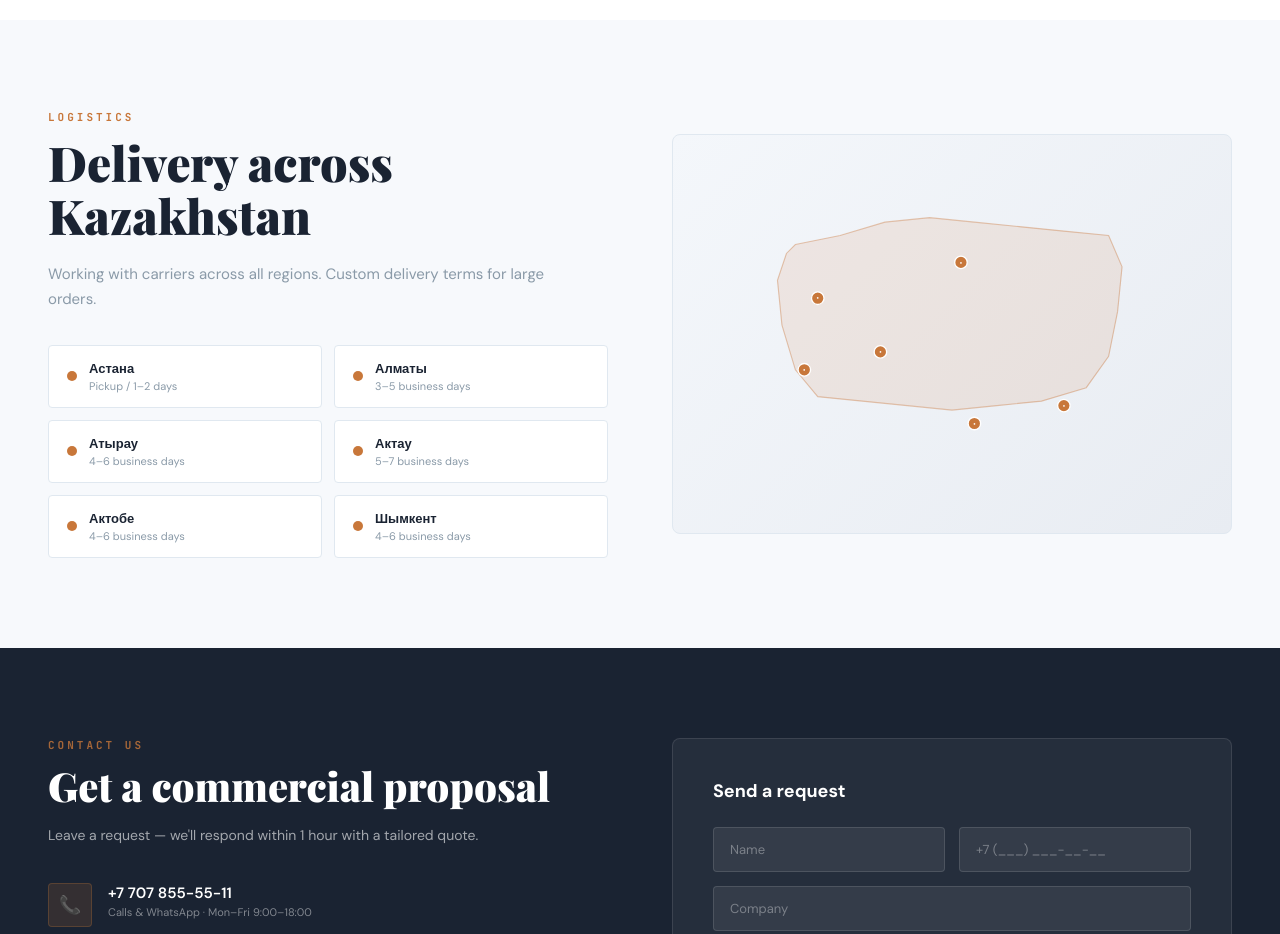
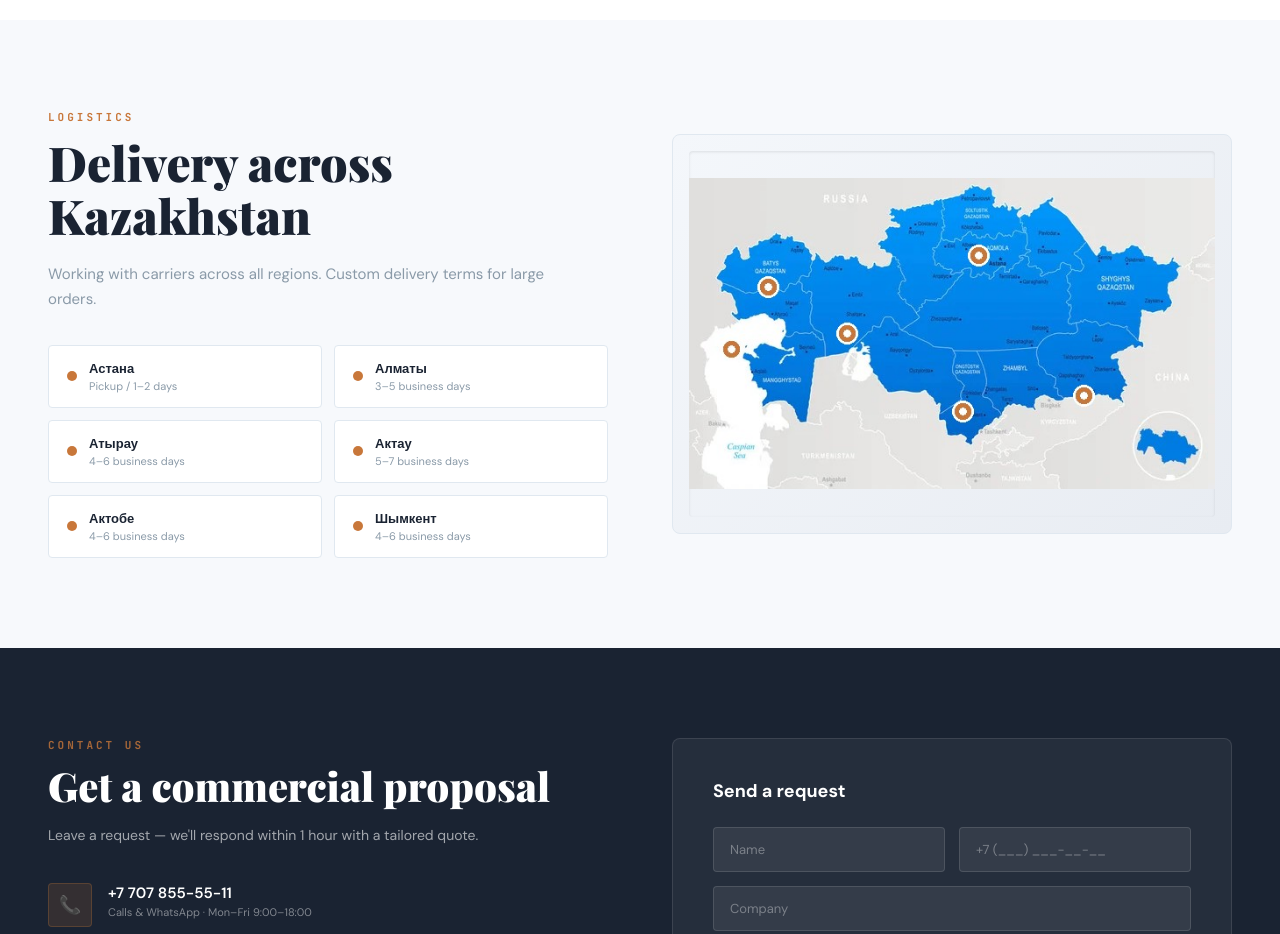
Before and after one commit to DauletTemir/astana-valve, a website: page index.html in a window 1280 px wide. Shown: the part 6920-7854 px from the top of the page. Drawn offline with nearby package versions, Linux system fonts and the light colour scheme; a web font is replaced by a local one.

Commit message:
Replace SVG map with processed Kazakhstan map image
Map improvements:
- Process original kazakhstan-map.jpg: crop top (flag + title) and bottom (legend)
- Add copper-colored circle markers for 6 major cities:
  • Астана (Astana) — center-north
  • Алматы (Almaty) — southeast
  • Атырау (Atyrau) — west-north
  • Актау (Aktau) — west-south
  • Актобе (Aktobe) — center-west
  • Шымкент (Shymkent) — south
- Replace SVG with responsive image (img/kz-map-marked.jpg)
- Add CSS for image container with shadow effect
- Clean, professional appearance on all screen sizes

All 36 smoke tests pass

```diff
--- a/index.html
+++ b/index.html
@@ -373,7 +373,8 @@ a{text-decoration:none;color:inherit}
 .city-dot{width:10px;height:10px;border-radius:50%;background:var(--copper);flex-shrink:0}
 .city-name{font-size:13px;font-weight:600;color:var(--navy)}
 .city-time{font-size:11px;color:var(--gray);margin-top:2px}
-.map-placeholder{background:linear-gradient(135deg,#f4f7fb,#e8ecf2);border-radius:8px;height:400px;display:flex;align-items:center;justify-content:center;position:relative;border:1px solid var(--border);overflow:hidden}
+.map-placeholder{background:linear-gradient(135deg,#f4f7fb,#e8ecf2);border-radius:8px;height:400px;display:flex;align-items:center;justify-content:center;position:relative;border:1px solid var(--border);overflow:hidden;padding:16px}
+.kz-map-img{width:100%;height:100%;object-fit:contain;border-radius:4px;box-shadow:inset 0 1px 3px rgba(0,0,0,.1)}
 .kz-map{width:100%;height:100%;padding:20px;box-sizing:border-box}
 
 /* ── CONTACT ─────────────────────────────────── */
@@ -1735,36 +1736,7 @@ a{text-decoration:none;color:inherit}
       </div>
       <div>
         <div class="map-placeholder">
-          <svg class="kz-map" viewBox="0 0 1000 800" xmlns="http://www.w3.org/2000/svg">
-            <!-- Форма Казахстана -->
-            <path d="M 150 200 L 250 180 L 350 150 L 450 140 L 550 150 L 650 160 L 750 170 L 850 180 L 880 250 L 870 350 L 850 450 L 800 520 L 700 550 L 600 560 L 500 570 L 400 560 L 300 550 L 200 540 L 150 480 L 120 380 L 110 280 L 130 220 Z"
-              fill="rgba(200,119,58,.12)" stroke="rgba(200,119,58,.4)" stroke-width="2.5"/>
-
-            <!-- Города и метки -->
-            <!-- Астана -->
-            <circle cx="520" cy="240" r="14" fill="#c8773a" stroke="#fff" stroke-width="3"/>
-            <text x="520" y="245" text-anchor="middle" font-size="14" font-weight="bold" fill="#fff">•</text>
-
-            <!-- Алматы -->
-            <circle cx="750" cy="560" r="14" fill="#c8773a" stroke="#fff" stroke-width="3"/>
-            <text x="750" y="565" text-anchor="middle" font-size="14" font-weight="bold" fill="#fff">•</text>
-
-            <!-- Атырау -->
-            <circle cx="200" cy="320" r="14" fill="#c8773a" stroke="#fff" stroke-width="3"/>
-            <text x="200" y="325" text-anchor="middle" font-size="14" font-weight="bold" fill="#fff">•</text>
-
-            <!-- Актау -->
-            <circle cx="170" cy="480" r="14" fill="#c8773a" stroke="#fff" stroke-width="3"/>
-            <text x="170" y="485" text-anchor="middle" font-size="14" font-weight="bold" fill="#fff">•</text>
-
-            <!-- Актобе -->
-            <circle cx="340" cy="440" r="14" fill="#c8773a" stroke="#fff" stroke-width="3"/>
-            <text x="340" y="445" text-anchor="middle" font-size="14" font-weight="bold" fill="#fff">•</text>
-
-            <!-- Шымкент -->
-            <circle cx="550" cy="600" r="14" fill="#c8773a" stroke="#fff" stroke-width="3"/>
-            <text x="550" y="605" text-anchor="middle" font-size="14" font-weight="bold" fill="#fff">•</text>
-          </svg>
+          <img src="img/kz-map-marked.jpg" alt="Карта Казахстана с городами" class="kz-map-img">
         </div>
       </div>
     </div>
```
Also changed, not shown: img/kazakhstan-map.jpg (added), img/kz-map-marked.jpg (added).
